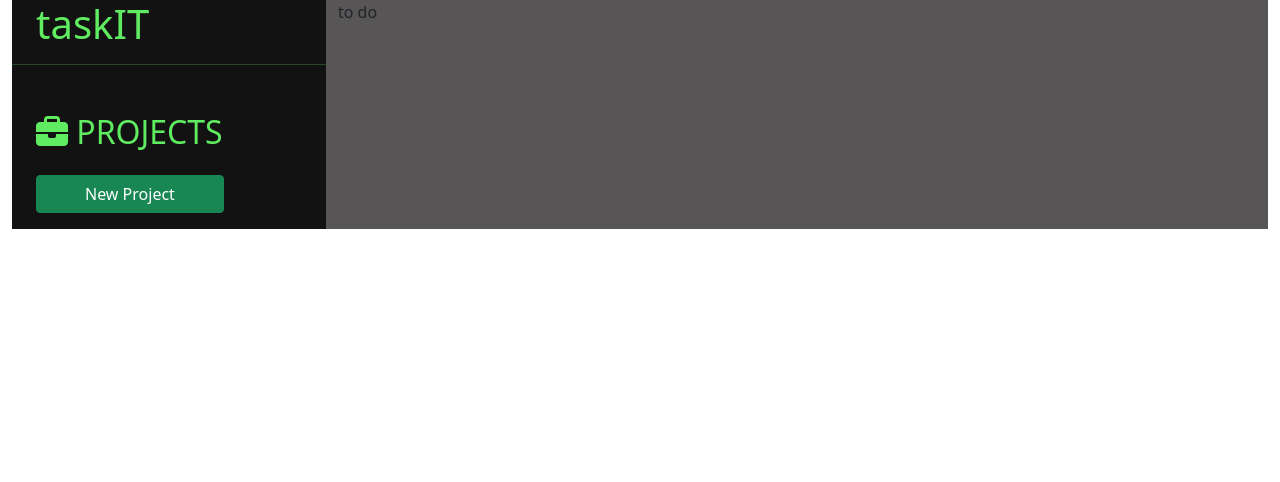
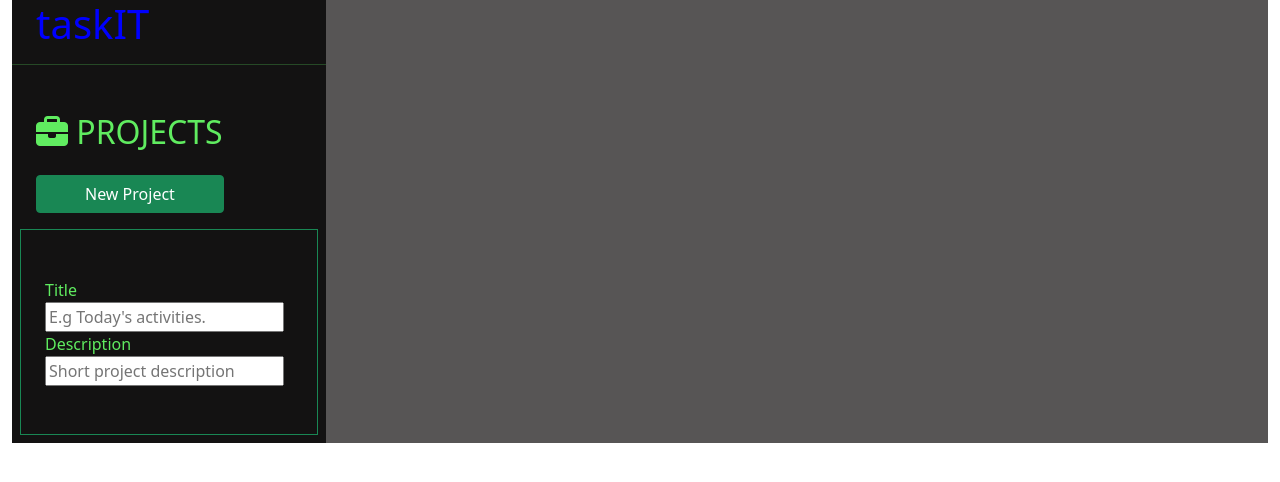
Before and after one commit to george-shammar/to-do-list, a plain HTML site: page index.html in a window 1280 px wide. Drawn offline with nearby package versions, Linux system fonts and the light colour scheme.

Commit message:
Add new project form

```diff
--- a/index.html
+++ b/index.html
@@ -11,17 +11,23 @@
 <body>
     <div class='d-flex container-fluid cotent'>
       <div class="projects">
-        <h1 class='color-green bold px-4'>taskIT</h1><hr class='color-green'>
+        <h1 class='color-blue bold px-4'>taskIT</h1><hr class='color-green'>
           <h2 class='color-green px-4 mt-5'><i class="fas fa-briefcase"></i>  PROJECTS</h2>
             <div class="container">
 
             </div>
             <h3 class='btn btn-success px-5 mx-4 my-3'>New Project</h3>
+            <div class='px-4 border border-success py-5 mx-2 mb-2'>
+                <label class='title-label color-green' for='project-title'>Title</label><br>
+                <input class='title-input' type='text' placeholder="E.g Today's activities."><br>
+                <label class='description-label color-green' for='project-description'>Description</label><br>
+                <input class='description-input' type='text' placeholder='Short project description'>
+            </div>
       </div>
 
         <div class="tasks">
         <div class="container">
-            <p>to do</p>
+
         </div>
         </div>
     </div>
```
Also changed, not shown: main.js (+1 -1 lines).
